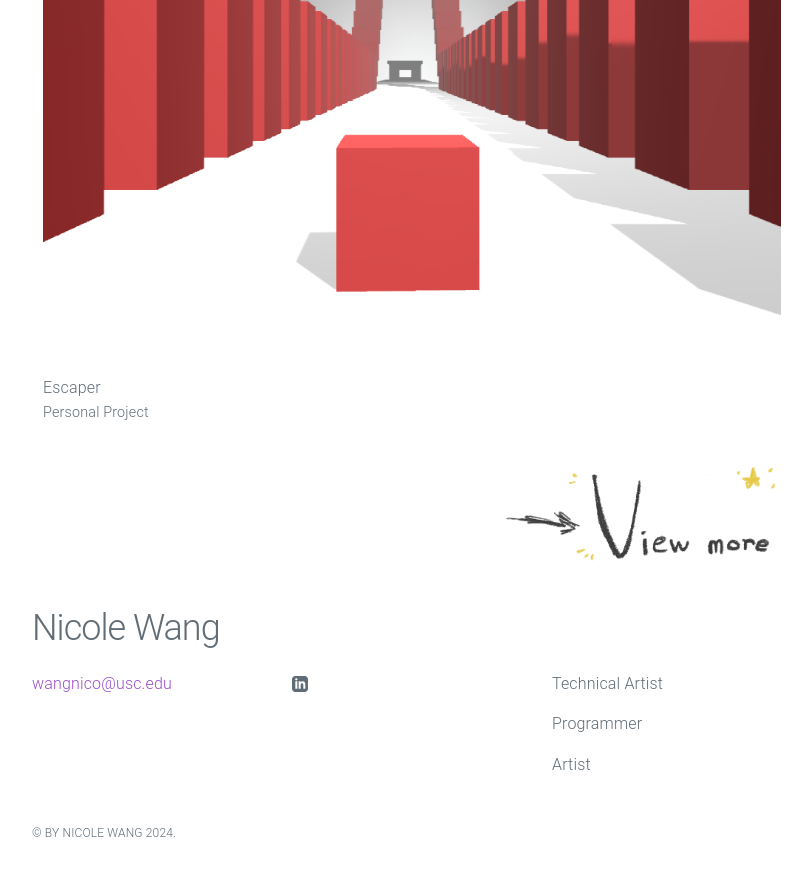
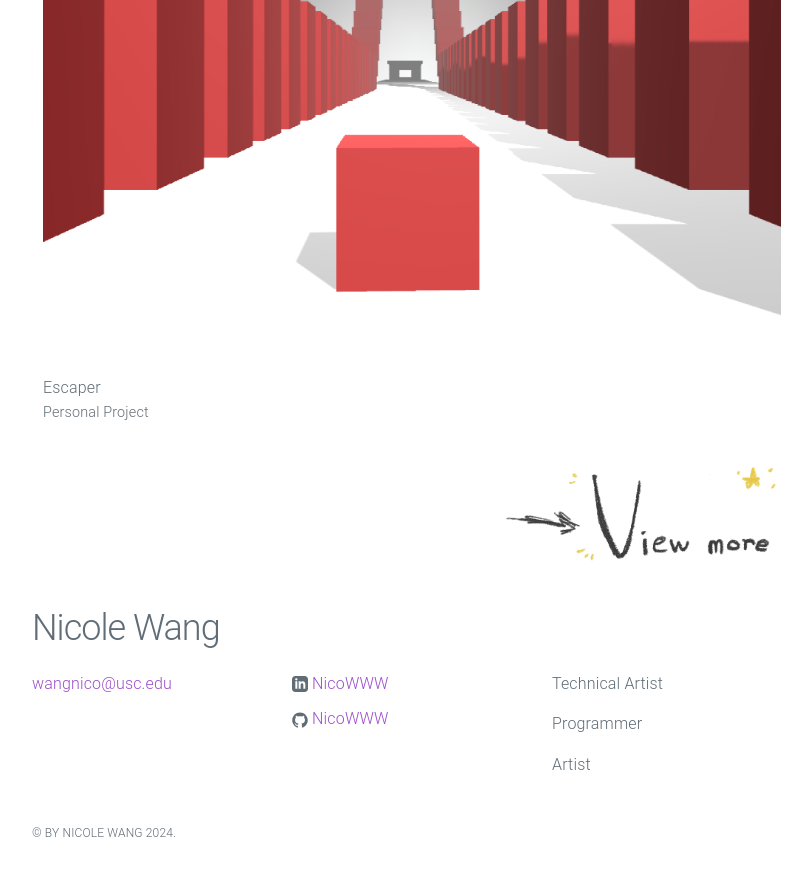
Before and after one commit to NicoWWW/NicoWWW.github.io, a Jekyll site: the page built from index.html, in a window 1280 px wide and 900 px high, scrolled down 2470 px. Shown: the top 876 px of the window, without its empty margins (228-1040 px from the left). Built offline with Jekyll 4.4.1, drawn with Linux system fonts in a browser that asks for light colours.

Commit message:
github username update

```diff
--- a/_config.yml
+++ b/_config.yml
@@ -7,6 +7,7 @@
   Artist
 url: "https://NicoWWW.com" # the base hostname & protocol for your site
 linkedin_url: "https://www.linkedin.com/in/rui-nicole-wang-628543293/"
+github_username: "NicoWWW"
 footer_text: "© BY NICOLE WANG 2024."
 
 # Build settings
```
